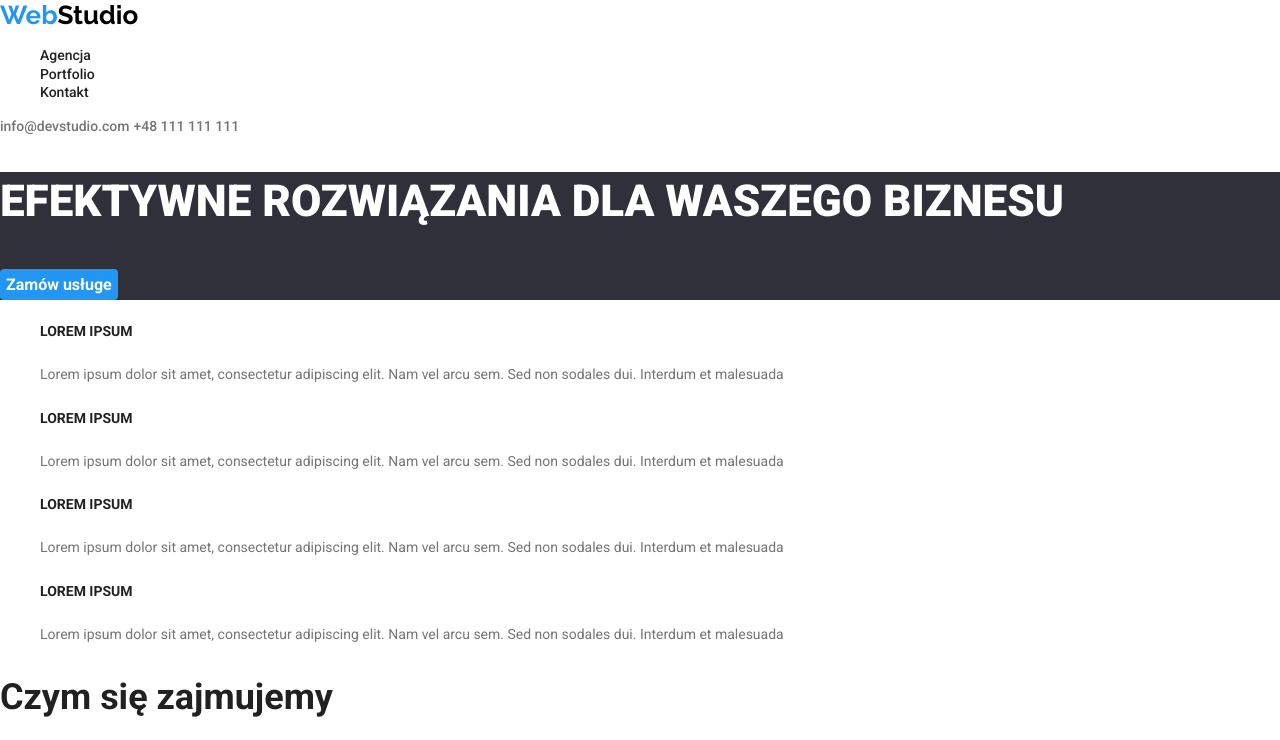
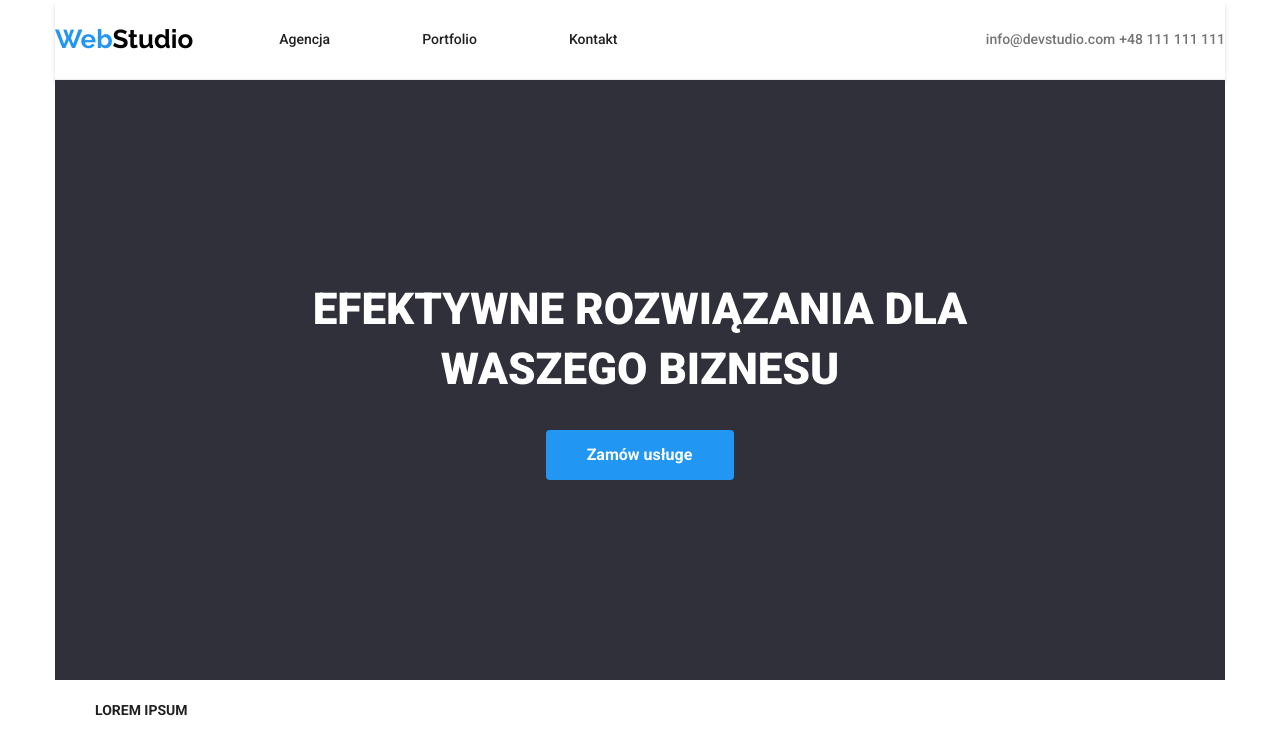
Before and after one commit to Webcio96/-old-goit-markup-hw-03, a plain HTML site: page index.html in a window 1280 px wide. Shown: the top 740 px of the page. Drawn offline with Linux system fonts and the light colour scheme.

Commit message:
dopisywanie stylu

```diff
--- a/css/styles.css
+++ b/css/styles.css
@@ -11,6 +11,28 @@
 body {
     font-family: 'Roboto', sans-serif;
     color: var(--deafult-dark-font);
+}
+.container {
+    max-width: 1200px;
+    padding: 0 15px;
+    margin: 0 auto;
+}
+.nav-site {
+    border-bottom: 1px solid #ECECEC;
+    box-shadow: 0 4px 4px #00000025;
+    display: flex;
+    justify-content: space-between;
+    align-items: center;
+    text-align: center;
+    height: 80px;
+}
+.main-links li {
+    margin: 0 46px;
+}
+.upper-menu,
+.main-links {
+    display: flex;
+    align-items: center;
 }
 .logo {
     font-family: 'Raleway', sans-serif;
@@ -56,6 +78,18 @@ a.contact {
     font-size: 14px;
     line-height: 1.14;
 }
+.main-title {
+    font-weight: 900;
+    font-size: 44px;
+    line-height: 1.36;
+    color: var(--white-font);
+    text-align: center;
+    max-width: 696px;
+    margin: 0;
+    padding-bottom: 30px;
+    /* padding: 200px 252px 280px 252px;
+    margin: 0 0; */
+}
 .service-button {
     font-family: 'Roboto', sans-serif;
     font-weight: 700;
@@ -63,16 +97,21 @@ a.contact {
     line-height: 1.87;
     background-color: var(--blue-font);
     color: var(--white-font);
+    display: flex;
     outline: none;
     border: none;
     border-radius: 4px;
+    padding: 10px 42px 10px 41px;
 }
-.main-header h1 {
-    font-weight: 900;
-    font-size: 44px;
-    line-height: 1.36;
-    color: var(--white-font);
+.main-header {
+    height: 600px;
 }
+
+/* .test {
+    display
+    justify-content: center;
+ } */
+/* .service-button {padding: 500px 200px 500px;} */
 .articles h5 {
     font-weight: 700;
     font-size: 14px;
@@ -153,3 +192,10 @@ a.mail-underline {
 .main-header {
     background-color: var(--dark-background);
 }
+
+.test {
+    padding: 200px 250px 280px 250px;
+    display: flex;
+    flex-direction:column;
+    align-items: center;
+}
--- a/index.html
+++ b/index.html
@@ -18,33 +18,38 @@
     </head>
     <body>
         <header>
+            <div class="container">
+            <div class="nav-site">
             <nav class="upper-menu">
                 <a class="logo" href="index.html"
-                    ><span class="web">Web</span>Studio</a
-                >
+                    ><span class="web">Web</span>Studio</a>
                 <ul class="main-links">
                     <li><a href="#">Agencja</a></li>
                     <li><a href="portfolio.html">Portfolio</a></li>
                     <li><a href="#">Kontakt</a></li>
                 </ul>
             </nav>
+            <div class="contact-info">
             <a class="contact" href="mailto:info@devstudio.com"
-                >info@devstudio.com</a
-            >
+                >info@devstudio.com</a>
             <a class="contact" href="tel:+48111111111">+48 111 111 111</a>
+            </div>
+            </div>
+        </div>
         </header>
         <main>
+            <div class="container">
             <section class="main-header">
-                <div>
-                    <h1>EFEKTYWNE ROZWIĄZANIA DLA WASZEGO BIZNESU</h1>
+                <div class="test">
+                    <h1 class="main-title">EFEKTYWNE ROZWIĄZANIA DLA WASZEGO BIZNESU</h1>
                     <button class="service-button" type="button">
                         Zamów usługe
                     </button>
                 </div>
             </section>
-
+            </div>
             <section>
-                <div>
+                <div class="container">
                     <ul class="articles">
                         <li>
                             <h5>LOREM IPSUM</h5>
@@ -83,7 +88,7 @@
             </section>
             <!--czym się zajmujemy-->
             <section>
-                <div class="what-we-do">
+                <div class="what-we-do container">
                     <h2>Czym się zajmujemy</h2>
                     <ul>
                         <li>
@@ -115,6 +120,7 @@
             </section>
             <!--Nasz zespół-->
             <section>
+                <div class="container">
                 <div class="our-team">
                     <h2>Nasz zespół</h2>
                     <ul>
@@ -160,9 +166,12 @@
                         </li>
                     </ul>
                 </div>
+                </div>
             </section>
         </main>
-        <footer class="lower-menu">
+        <footer>
+            <div class="container">
+            <section class="lower-menu">
             <a class="logo" href="index.html"
                 ><span class="web">Web</span>Studio</a
             >
@@ -175,6 +184,8 @@
                 >
                 <a class="contact" href="tel:+48111111111">+48 111 111 111</a>
             </address>
+        </section>
+        </div>
         </footer>
     </body>
 </html>
```
Also changed, not shown: portfolio.html (+6 -0 lines).
